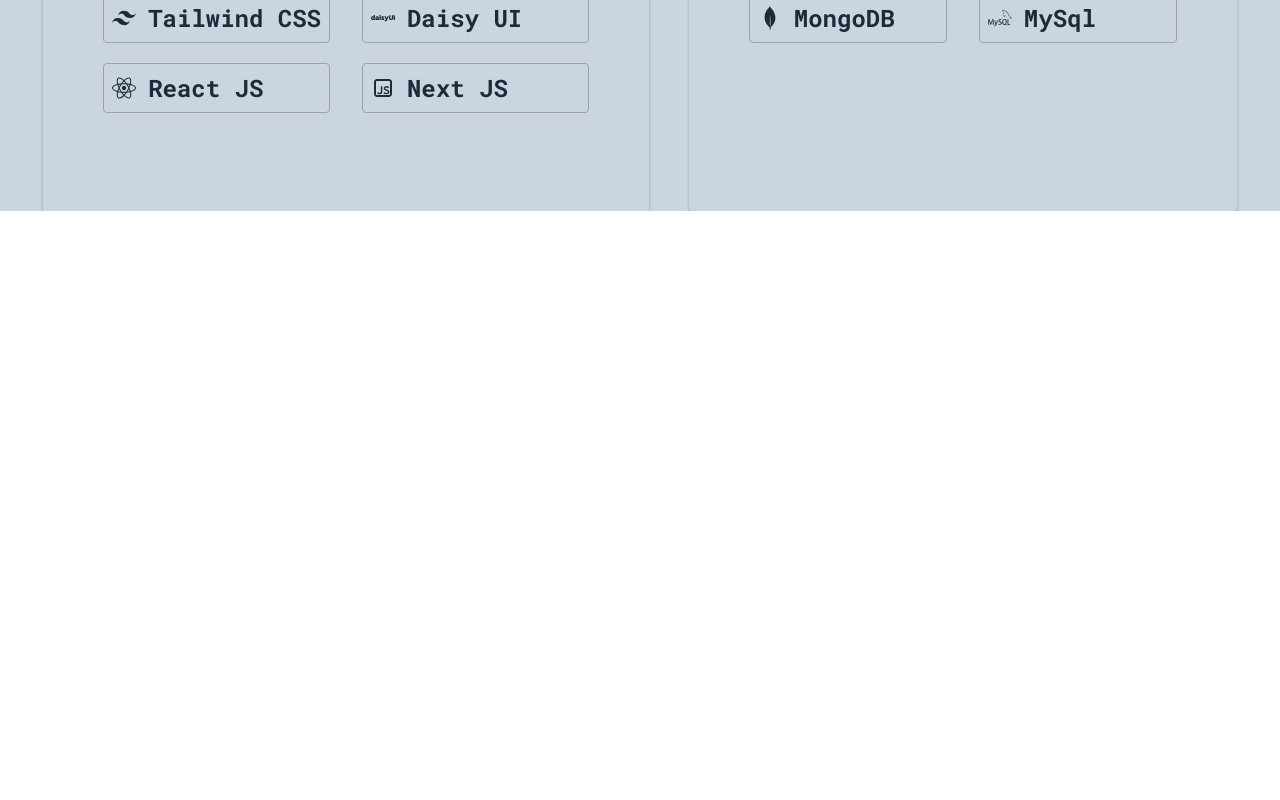
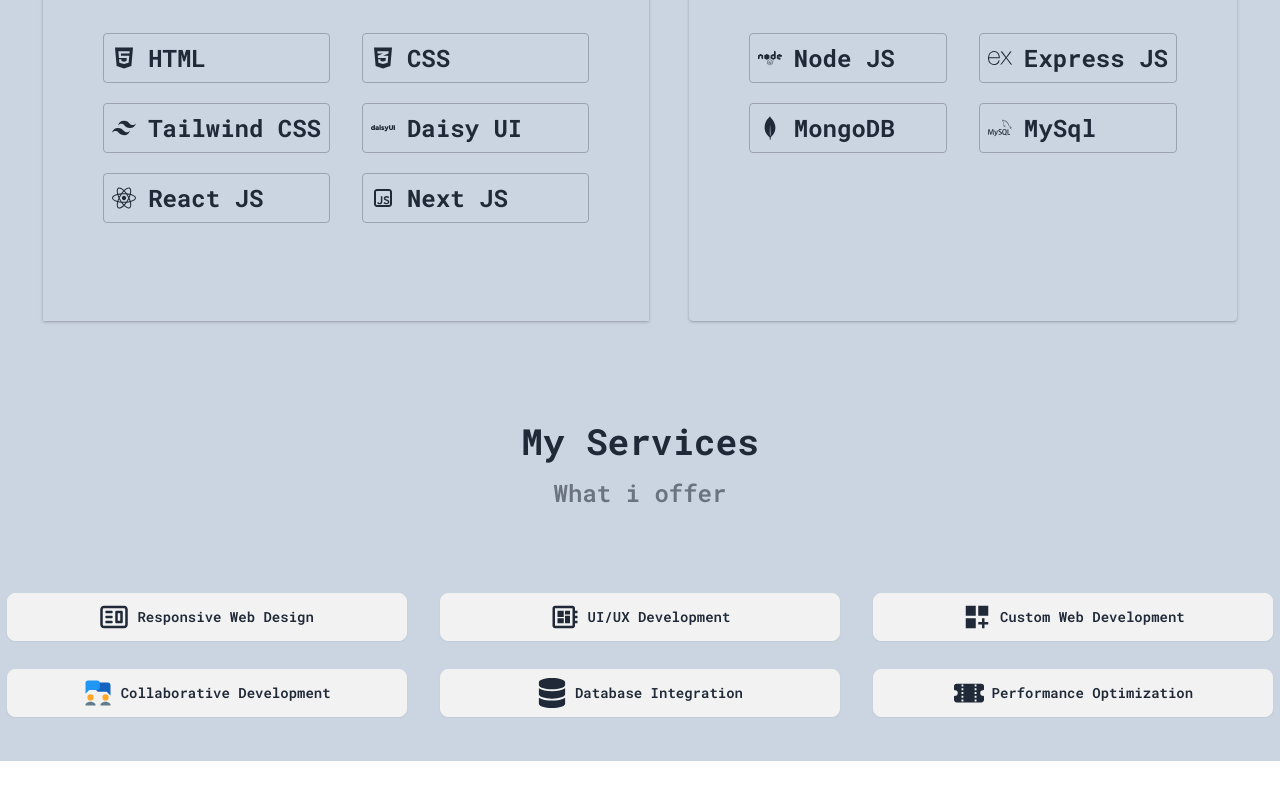
Before and after one commit to AshikurZaman01/portfolio-app, a React (Vite) app: page / in a window 1280 px wide. Shown: the part 1820-2620 px from the top of the page. Before the commit the page ends 2031 px from the top, so only its background shows below. Built offline with nearby package versions, Linux system fonts and the light colour scheme.

Commit message:
add service section

```diff
--- a/src/Components/HomeComponets/Home.jsx
+++ b/src/Components/HomeComponets/Home.jsx
@@ -1,4 +1,5 @@
 import About from "../About/About";
+import Services from "../Services/Services";
 import Skills from "../Skills/Skills";
 import Hero from "./Hero/Hero";
 
@@ -8,6 +9,7 @@ const Home = () => {
             <Hero></Hero>
             <About></About>
             <Skills></Skills>
+            <Services></Services>
         </div>
     );
 };
--- /dev/null
+++ b/src/Components/Services/Services.jsx
@@ -0,0 +1,101 @@
+import { CgWebsite } from "react-icons/cg";
+import { BsFillTicketPerforatedFill } from "react-icons/bs";
+import { FaDatabase } from "react-icons/fa";
+import { FcCollaboration } from "react-icons/fc";
+import { MdDashboardCustomize, MdDeveloperBoard } from "react-icons/md";
+
+const Services = () => {
+    return (
+        <div className="my-[100px]">
+            <div className="my-10 text-center space-y-4">
+                <h1 className="text-2xl md:text-4xl font-bold">My Services</h1>
+                <h4 className="text-sm text-gray-500 md:text-2xl font-semibold">What i offer</h4>
+            </div>
+
+            <div className="grid md:grid-cols-3 grid-cols-1 gap-5 text-center py-10">
+
+                <div>
+                    <details className="dropdown">
+                        <summary className="m-1 btn w-[400px]">
+                            <span className="text-3xl"><CgWebsite /></span>
+                            <h1>Responsive Web Design</h1>
+                        </summary>
+                        <ul className=" p-5 shadow menu dropdown-content z-[1] bg-base-100 rounded-box w-[500px]">
+                            <li className="text-justify">Create visually appealing and user-friendly websites that seamlessly adapt to various devices and screen sizes. Utilizing HTML, CSS, and Tailwind CSS, I ensure an optimal viewing experience for your audience.</li>
+
+                        </ul>
+                    </details>
+                </div>
+
+                <div>
+                    <details className="dropdown">
+                        <summary className="m-1 btn w-[400px]">
+                            <span className="text-3xl"><MdDeveloperBoard /></span>
+                            <h1>UI/UX Development</h1>
+                        </summary>
+                        <ul className=" p-5 shadow menu dropdown-content z-[1] bg-base-100 rounded-box w-[500px]">
+                            <li className="text-justify">Craft intuitive and engaging user interfaces with a focus on user experience. Using the latest design principles and frameworks like Tailwind CSS and Daisy UI, I bring your ideas to life, enhancing usability and overall satisfaction.</li>
+
+                        </ul>
+                    </details>
+                </div>
+
+                <div>
+                    <details className="dropdown">
+                        <summary className="m-1 btn w-[400px]">
+                            <span className="text-3xl"><MdDashboardCustomize /></span>
+                            <h1>Custom Web Development</h1>
+                        </summary>
+                        <ul className=" p-5 shadow menu dropdown-content z-[1] bg-base-100 rounded-box w-[500px]">
+                            <li className="text-justify">Build bespoke web applications tailored to your specific needs. Leveraging the power of Node.js and Express.js, I develop scalable and efficient solutions that meet both functional requirements and performance standards.</li>
+
+                        </ul>
+                    </details>
+                </div>
+                <div>
+                    <details className="dropdown">
+                        <summary className="m-1 btn w-[400px]">
+                            <span className="text-3xl"><FcCollaboration /></span>
+                            <h1>Collaborative Development</h1>
+                        </summary>
+                        <ul className=" p-5 shadow menu dropdown-content z-[1] bg-base-100 rounded-box w-[500px]">
+                            <li className="text-justify">Work collaboratively to bring your vision to reality. Utilizing version control systems and agile development methodologies, I ensure a smooth and transparent development process. Regular updates and feedback sessions keep you informed and involved throughout the project.</li>
+
+                        </ul>
+                    </details>
+                </div>
+
+                <div>
+                    <details className="dropdown">
+                        <summary className="m-1 btn w-[400px]">
+                            <span className="text-3xl"><FaDatabase /></span>
+                            <h1>Database Integration</h1>
+                        </summary>
+                        <ul className=" p-5 shadow menu dropdown-content z-[1] bg-base-100 rounded-box w-[500px]">
+                            <li className="text-justify">Integrate MongoDB seamlessly into your web applications to store and manage data efficiently. From schema design to query optimization, I ensure robust database solutions that support your application's needs.</li>
+
+                        </ul>
+                    </details>
+                </div>
+                <div>
+                    <details className="dropdown">
+                        <summary className="m-1 btn w-[400px]">
+                            <span className="text-3xl"><BsFillTicketPerforatedFill /></span>
+                            <h1>Performance Optimization</h1>
+                        </summary>
+                        <ul className=" p-5 shadow menu dropdown-content z-[1] bg-base-100 rounded-box w-[500px]">
+                            <li className="text-justify">Enhance the speed and performance of your websites and applications. Through optimization techniques and performance testing, I ensure that your digital presence is not only visually appealing but also functions at its best.</li>
+
+                        </ul>
+                    </details>
+                </div>
+
+
+
+            </div>
+
+        </div>
+    );
+};
+
+export default Services;
--- a/src/Components/Skills/Skills.jsx
+++ b/src/Components/Skills/Skills.jsx
@@ -5,7 +5,7 @@ import { RiJavascriptLine } from "react-icons/ri";
 
 const Skills = () => {
     return (
-        <div>
+        <div className="mt-[150px]">
             <div className="my-10 text-center space-y-4">
                 <h1 className="text-2xl md:text-4xl font-bold">Skills</h1>
                 <h4 className="text-sm text-gray-500 md:text-2xl font-semibold">My Technical Level</h4>
```
